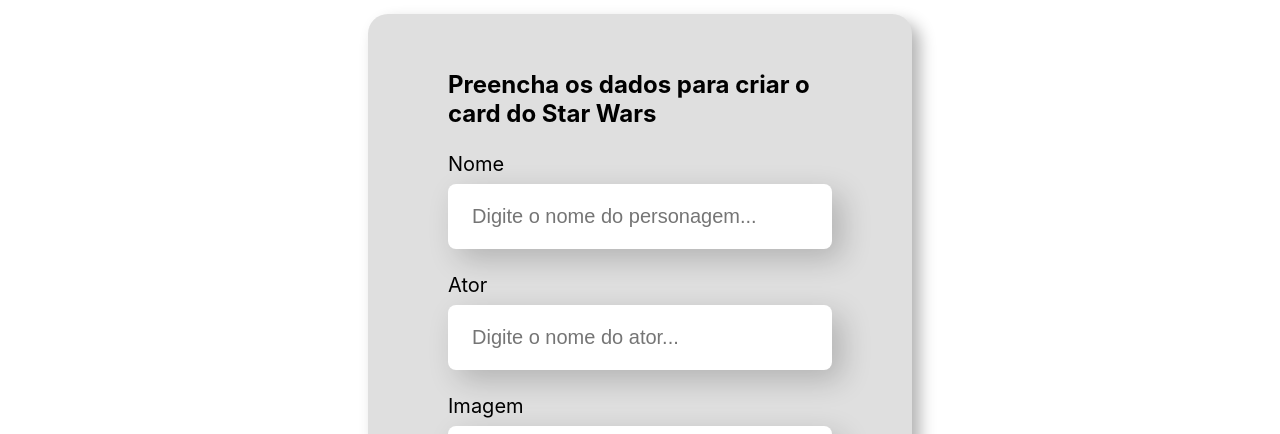
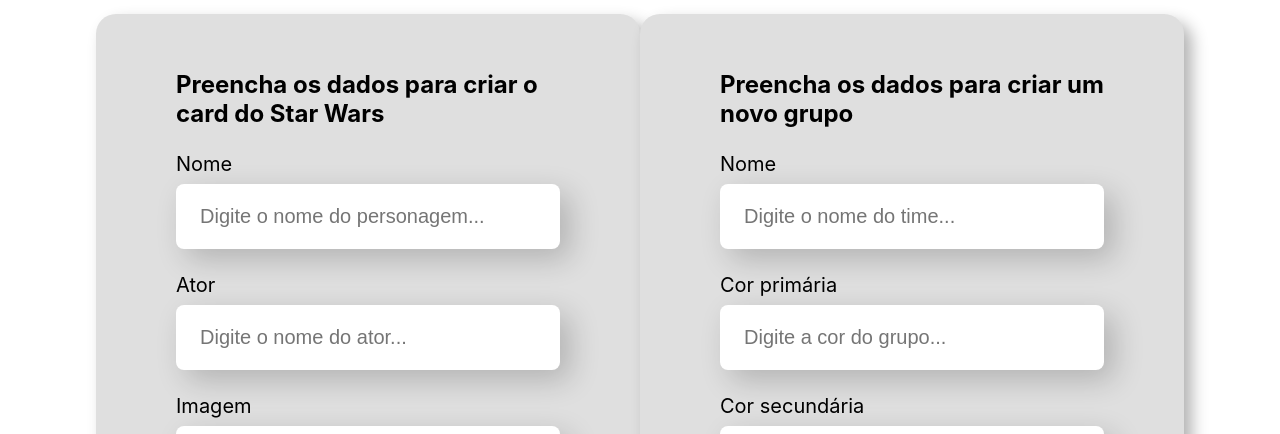
Before and after one commit to carolfagundess/elemental, a React (Create React App) app: page / in a window 1280 px wide. Shown: the part 370-804 px from the top of the page. Built offline with nearby package versions, Linux system fonts and the light colour scheme.

Commit message:
formulario para criar grupo

```diff
--- a/src/componentes/Formulario/index.js
+++ b/src/componentes/Formulario/index.js
@@ -9,6 +9,9 @@
   const [ator, setAtor] = useState("");
   const [imagem, setImagem] = useState("");
   const [grupo, setGrupo] = useState("");
+  const [nomeGrupo, setNomeGrupo] = useState("");
+  const [GrupoCorPrimaria, setGrupoCorPrimaria] = useState("");
+  const [GrupoCorSecundaria, setGrupoCorSecundaria] = useState("");
 
   const salvar = (evento) => {
     evento.preventDefault();
@@ -59,6 +62,31 @@
         />
         <Botao>Criar card</Botao>
       </form>
+      <form onSubmit={salvar}>
+        <h2>Preencha os dados para criar um novo grupo</h2>
+        <CampoTexto
+          obrigatorio
+          label="Nome"
+          placeholder="o nome do time"
+          valor={nome}
+          aoAlterar={(valor) => setNomeGrupo(valor)}
+        />
+        <CampoTexto
+          obrigatorio
+          label="Cor primária"
+          placeholder="a cor do grupo"
+          valor={ator}
+          aoAlterar={(valor) => setGrupoCorPrimaria(valor)}
+        />
+        <CampoTexto
+          obrigatorio
+          label="Cor secundária"
+          placeholder="a cor do grupo"
+          valor={ator}
+          aoAlterar={(valor) => setGrupoCorSecundaria(valor)}
+        />
+        <Botao>Criar um novo time</Botao>
+      </form>
     </section>
   );
 };
```
